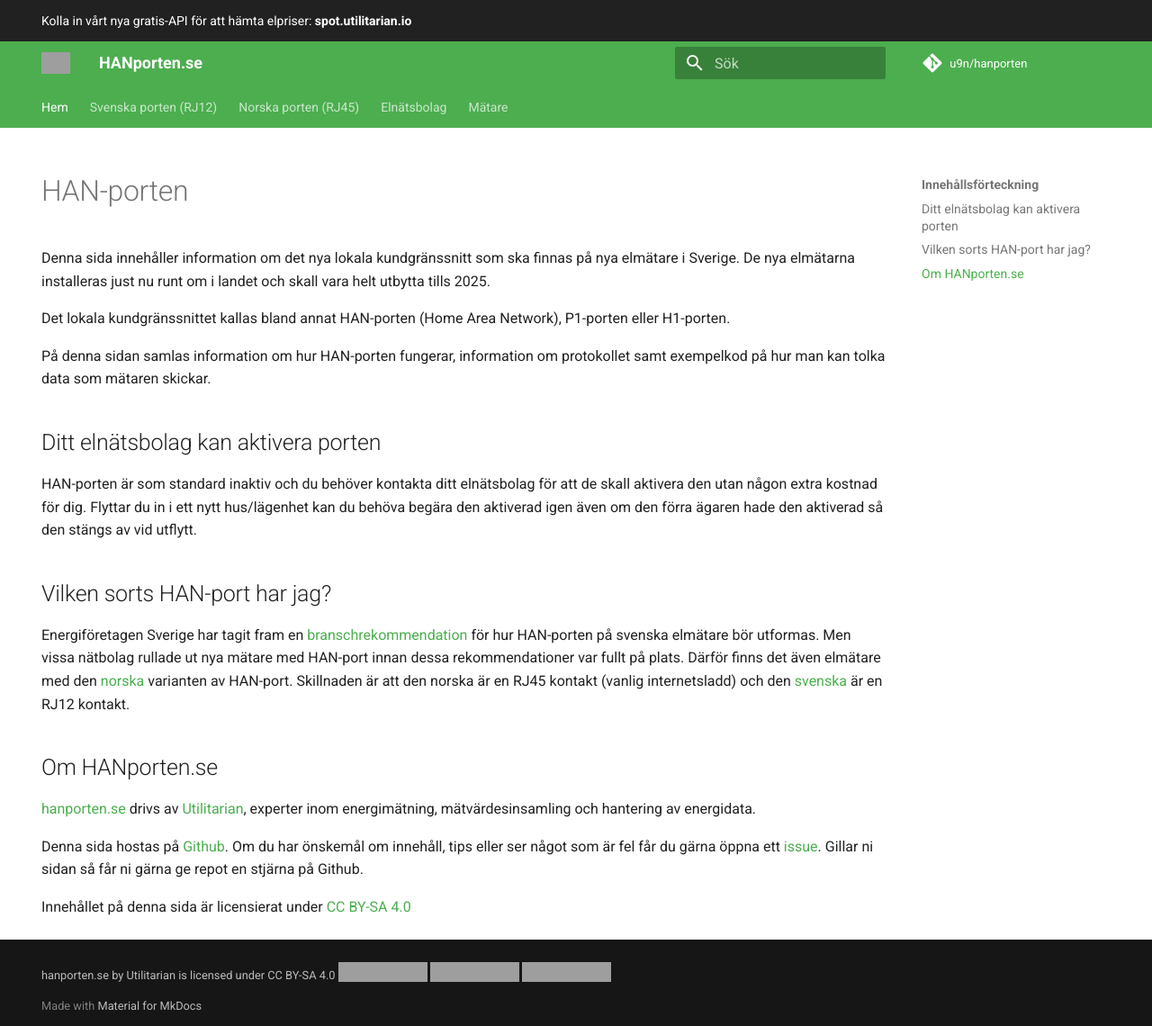
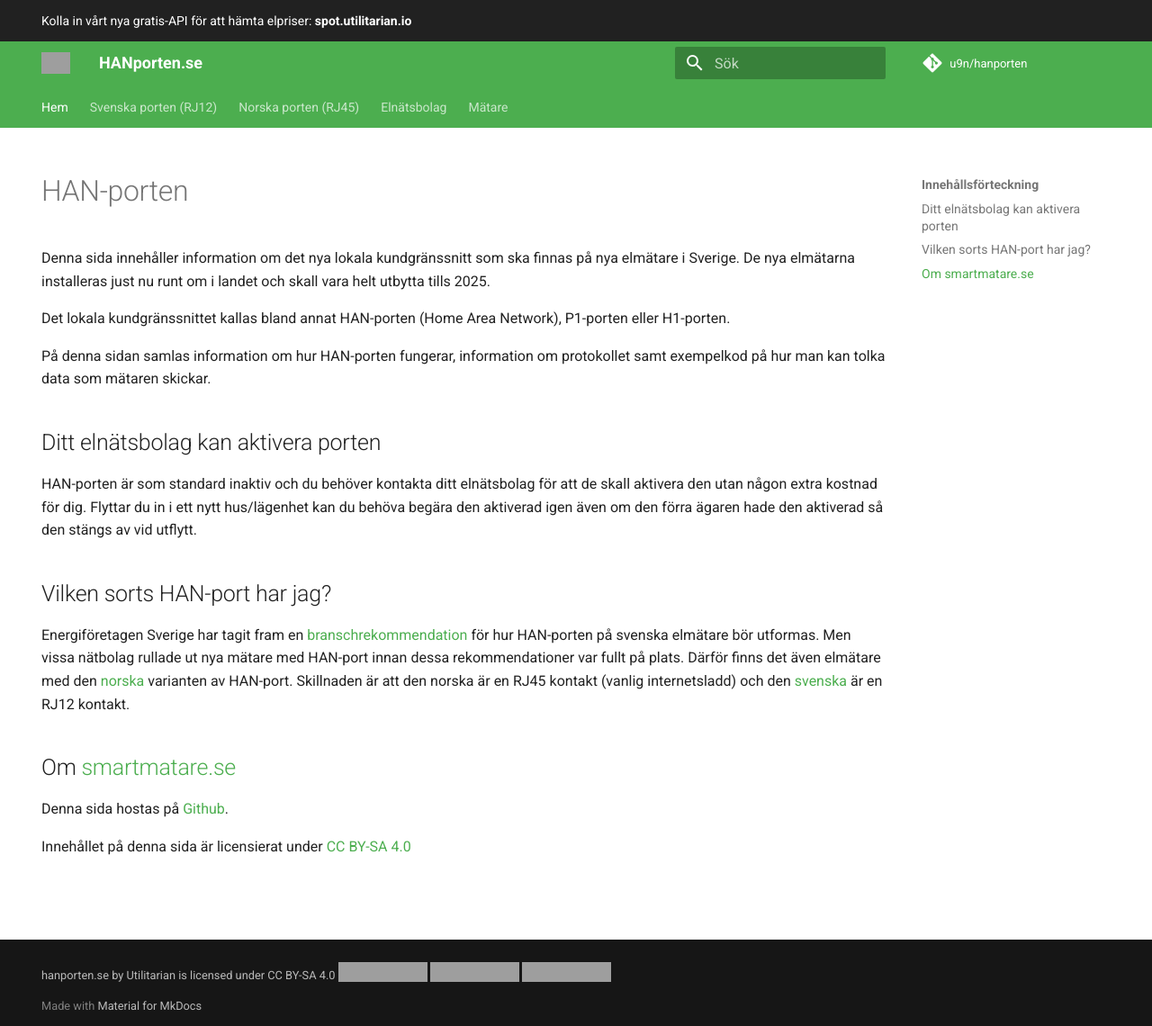
Before and after one commit to u9n/hanporten, an MkDocs documentation site: the page built from docs/index.md, in a window 1280 px wide and 1140 px high. Shown: the whole window at 90% size. Built offline with MkDocs 1.6.1 and Material for MkDocs 9.7.7, drawn with Linux system fonts in a browser that asks for light colours; comment, search, counter and statistics services are not loaded; grey boxes are pictures that could not be loaded.

Commit message:
new site

```diff
--- a/docs/index.md
+++ b/docs/index.md
@@ -30,13 +30,8 @@ mätare med HAN-port innan dessa rekommendationer var fullt på plats. Därför
 även elmätare med den [norska](norska/porten.md) varianten av HAN-port. Skillnaden är att den norska är
 en RJ45 kontakt (vanlig internetsladd) och den [svenska](svenska/porten.md) är en RJ12 kontakt.
 
-## Om HANporten.se
+## Om [smartmatare.se](http://smartmatare.se/)
 
-[hanporten.se](https://hanporten.se) drivs av [Utilitarian](https://utilitarian.io),
-experter inom energimätning, mätvärdesinsamling och hantering av energidata.
-
-Denna sida hostas på [Github](https://github.com/u9n/hanporten/). Om du har önskemål
-om innehåll, tips eller ser något som är fel får du gärna öppna
-ett [issue](https://github.com/u9n/hanporten/issues). Gillar ni sidan så får ni gärna ge repot en stjärna på Github.
+Denna sida hostas på [Github](https://github.com/deployHuman/smartamr).
 
 Innehållet på denna sida är licensierat under [CC BY-SA 4.0](http://creativecommons.org/licenses/by-sa/4.0/?ref=chooser-v1)
```
